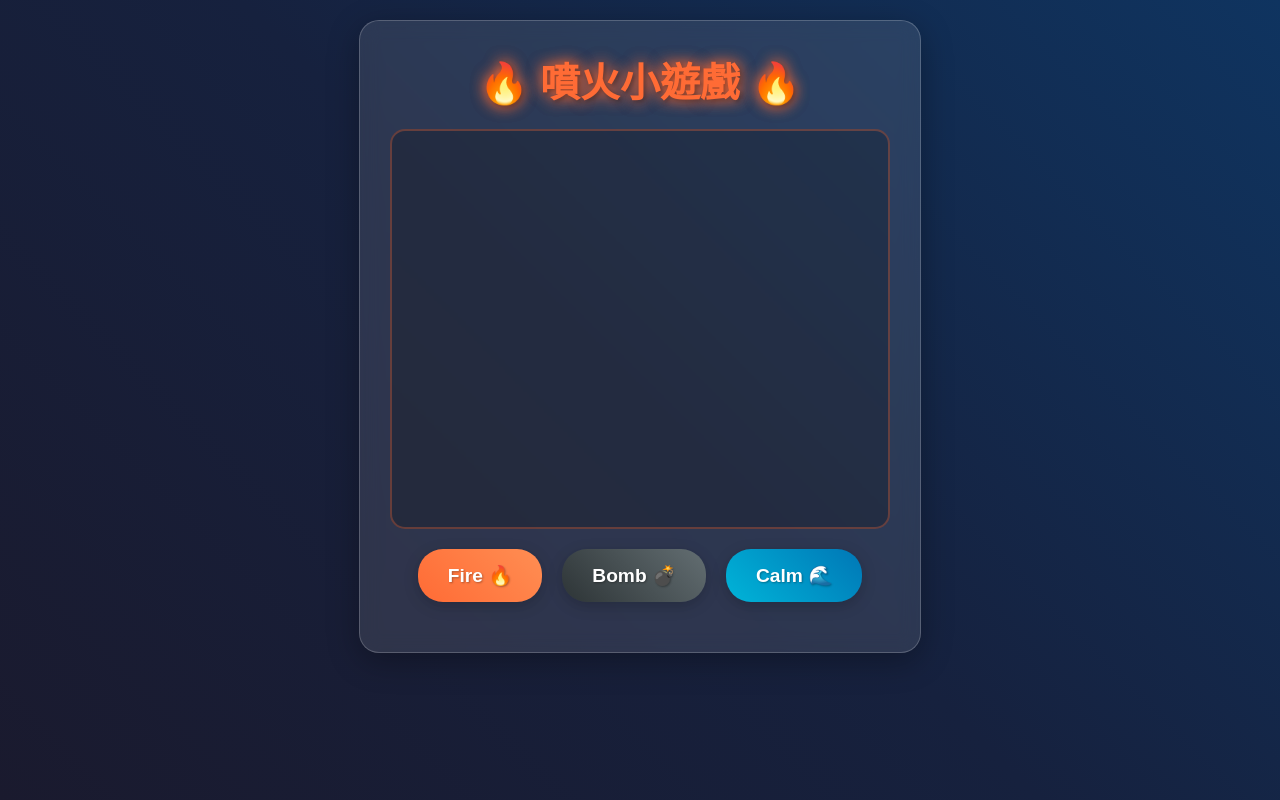
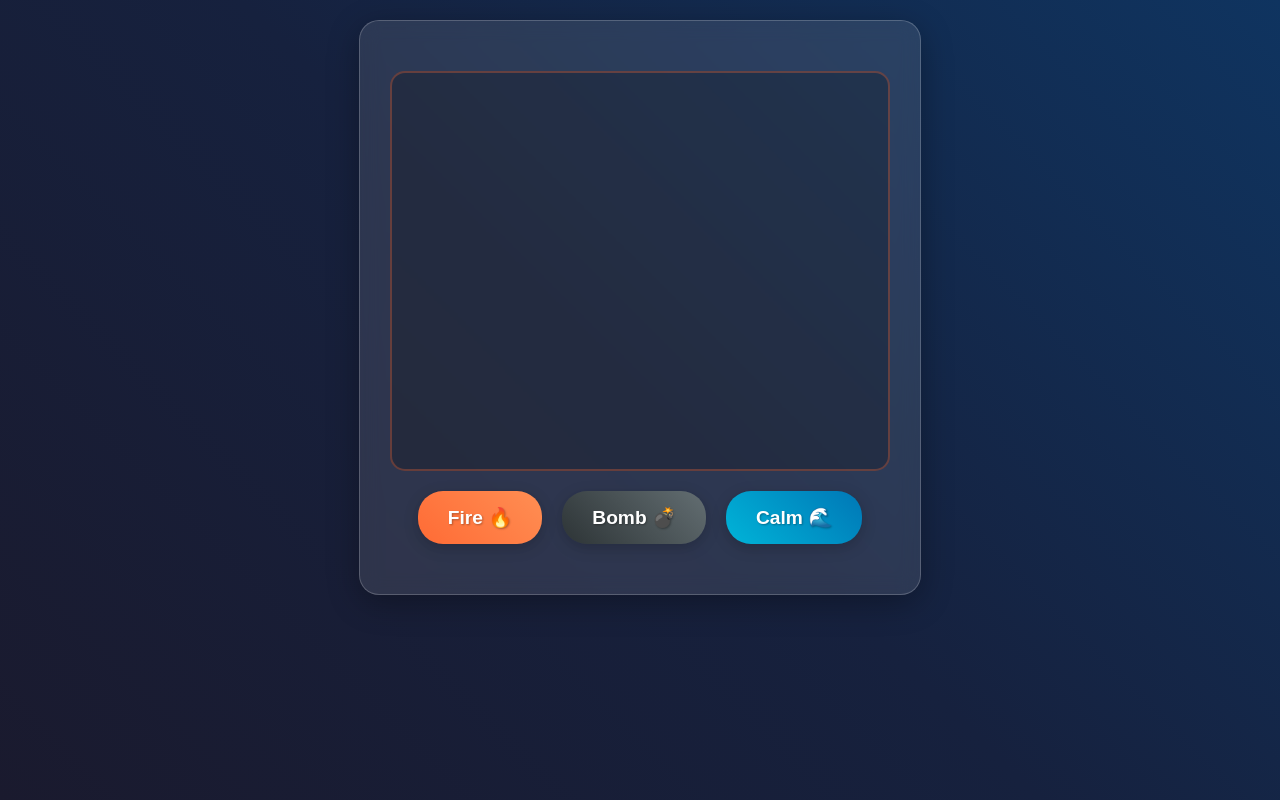
Before and after one commit to KevinW0911/kevinw0911.github.io, a plain HTML site: page fire-game/index.html in a window 1280 px wide. Drawn offline with Linux system fonts and the light colour scheme.

Commit message:
Remove game title from the page header
- Removed "🔥 噴火小遊戲 🔥" title element
- Creates cleaner, minimalist interface

🤖 Generated with [Claude Code](https://claude.ai/code)

Co-Authored-By: Claude <noreply@anthropic.com>

```diff
--- a/fire-game/index.html
+++ b/fire-game/index.html
@@ -8,7 +8,6 @@
 </head>
 <body>
     <div class="game-container">
-        <h1>🔥 噴火小遊戲 🔥</h1>
         <div class="game-area" id="gameArea">
             <div class="fire-particles" id="fireParticles"></div>
         </div>
```
